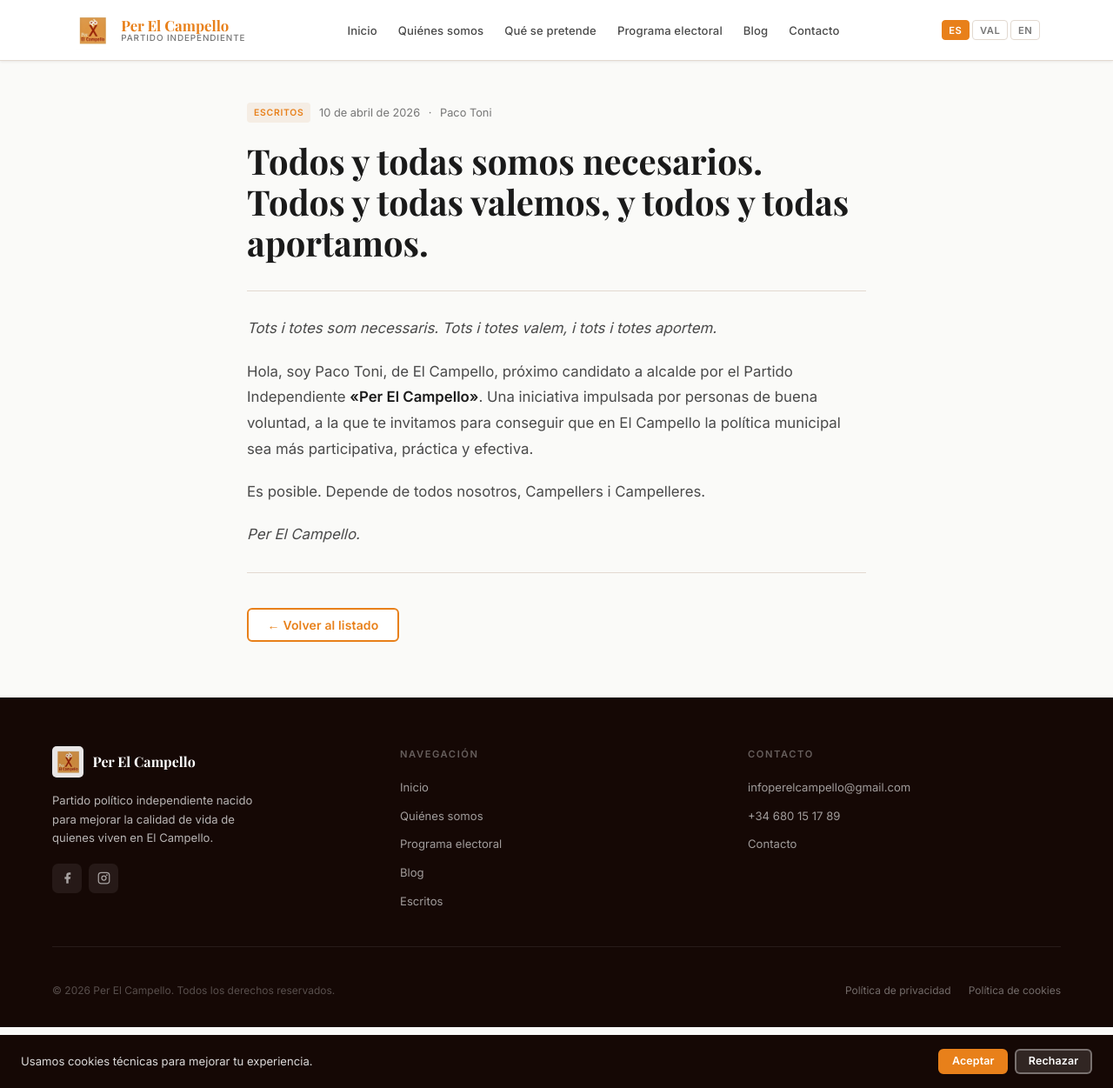
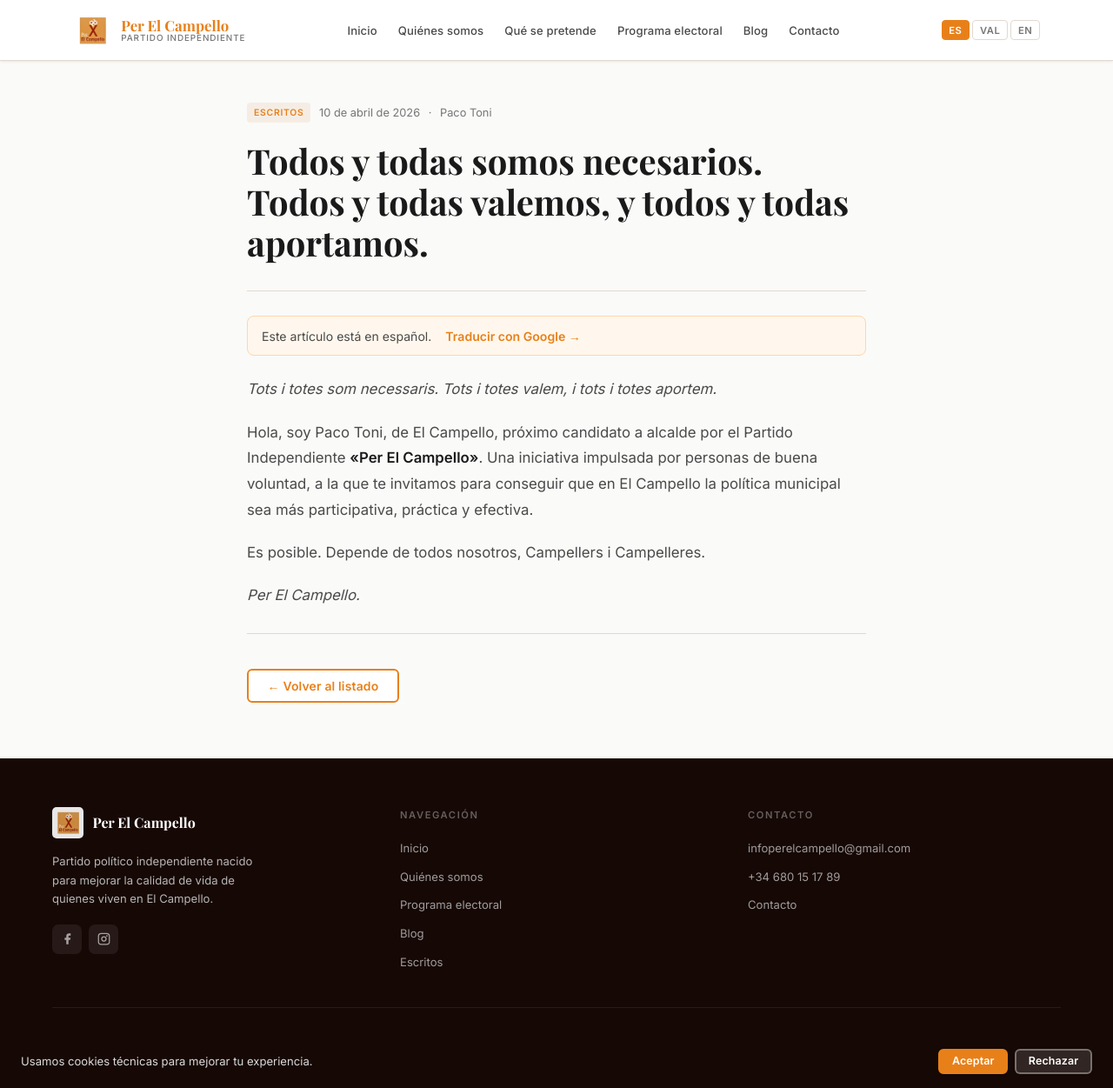
Before and after one commit to adrianirles10-cyber/perelcampello, a Jekyll site: the page built from _posts/escritos/2026-04-10-todos-somos-necesarios.md, in a window 1280 px wide and 1251 px high. Shown: the whole window at 87% size. Built offline with Jekyll 4.4.1, drawn with Linux system fonts in a browser that asks for light colours; some web fonts are replaced.

Commit message:
Add Google Translate banner on post pages for VAL and EN
Co-Authored-By: Claude Sonnet 4.6 <noreply@anthropic.com>

```diff
--- a/_layouts/post.html
+++ b/_layouts/post.html
@@ -74,6 +74,11 @@
       </div>
       <h1>{{ page.title }}</h1>
       <hr class="post-divider" />
+      <div class="post-translate hidden" id="postTranslate">
+        <span data-i18n="translate_notice">Este artículo está en español.</span>
+        <a id="translateLink" href="#" target="_blank" rel="noopener" data-i18n="translate_btn">Traducir con Google →</a>
+      </div>
+
       <div class="post-body">
         {{ content }}
       </div>
--- a/css/styles.css
+++ b/css/styles.css
@@ -714,6 +714,20 @@ main { flex: 1; }
   margin-bottom: 2rem;
 }
 .post-divider { border: none; border-top: 1.5px solid var(--rule); margin: 1.75rem 0; }
+.post-translate {
+  display: flex;
+  align-items: center;
+  gap: 1rem;
+  background: #FFF7ED;
+  border: 1px solid #FED7AA;
+  border-radius: 8px;
+  padding: .65rem 1rem;
+  font-size: .88rem;
+  color: var(--mid);
+  margin-bottom: 1.5rem;
+}
+.post-translate a { color: var(--orange); font-weight: 600; white-space: nowrap; }
+.post-translate a:hover { text-decoration: underline; }
 .post-body p { font-size: 1.05rem; line-height: 1.78; margin-bottom: 1.2rem; color: var(--mid); }
 .post-body p strong { color: var(--ink); }
 .post-body p em { font-style: italic; }
--- a/js/main.js
+++ b/js/main.js
@@ -92,6 +92,9 @@ const translations = {
 
     logo_sub:     'Partido independiente',
     footer_brand: 'Partido político independiente nacido para mejorar la calidad de vida de quienes viven en El Campello.',
+
+    translate_notice: 'Este artículo está en español.',
+    translate_btn:    'Traducir con Google →',
   },
 
   val: {
@@ -183,6 +186,9 @@ const translations = {
 
     logo_sub:     'Partit independent',
     footer_brand: 'Partit polític independent nascut per millorar la qualitat de vida de qui viu a El Campello.',
+
+    translate_notice: 'Este article està en espanyol.',
+    translate_btn:    'Traduir amb Google →',
   },
 
   en: {
@@ -274,6 +280,9 @@ const translations = {
 
     logo_sub:     'Independent party',
     footer_brand: 'Independent political party born to improve the quality of life of those who live in El Campello.',
+
+    translate_notice: 'This article is in Spanish.',
+    translate_btn:    'Translate with Google →',
   }
 };
 
@@ -325,6 +334,20 @@ function applyLang(lang) {
   document.querySelectorAll('.lang-btn').forEach(btn => {
     btn.classList.toggle('active', btn.dataset.lang === lang);
   });
+
+  // Google Translate banner on post pages
+  const translateBar  = document.getElementById('postTranslate');
+  const translateLink = document.getElementById('translateLink');
+  if (translateBar && translateLink) {
+    if (lang === 'es') {
+      translateBar.classList.add('hidden');
+    } else {
+      translateBar.classList.remove('hidden');
+      const tl  = lang === 'en' ? 'en' : 'ca';
+      const url = encodeURIComponent(window.location.href.split('?')[0]);
+      translateLink.href = `https://translate.google.com/translate?sl=es&tl=${tl}&u=${url}`;
+    }
+  }
 
   // Format dates rendered by Jekyll
   document.querySelectorAll('[data-date]').forEach(el => {
```
